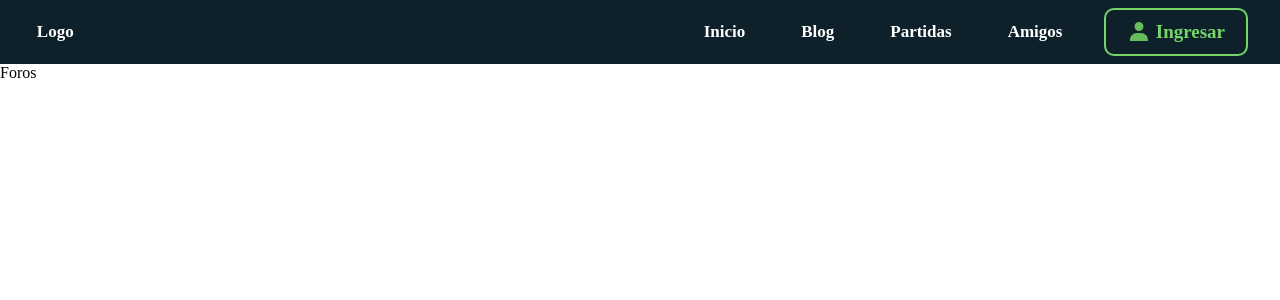
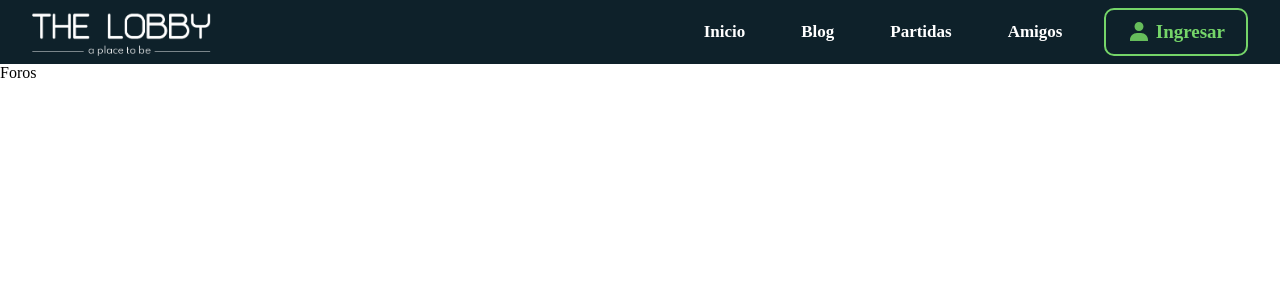
Before and after one commit to Totoneta/frontend-Thelobby, a React (Vite) app in the folder frontend/: page /foros in a window 1280 px wide. Shown: the top 300 px of the page. Built offline with nearby package versions, Linux system fonts and the light colour scheme.

Commit message:
First Commit

```diff
--- a/frontend/src/components/navbar/navbar.css
+++ b/frontend/src/components/navbar/navbar.css
@@ -19,6 +19,10 @@
     display: flex;
     justify-content: space-between;
     width: 10rem;
+}
+
+.navbar-left-container>a>img {
+    height: 3rem;
 }
 
 /* Items derecha */
--- a/frontend/src/components/navbar/navbar.tsx
+++ b/frontend/src/components/navbar/navbar.tsx
@@ -18,7 +18,7 @@ export default function NavBar() {
             <ul className="list-navbar">
 
                 <li className="navbar-left-container">
-                    <Link to='/' className="item-navbar-l"><img src="" alt="" />Logo</Link>
+                    <Link to='/' className="item-navbar-l"><img src="/img/the-lobby-logo.png" alt="" /></Link>
                 </li>
 
                 <li className="navbar-right-container">
```
Also changed, not shown: frontend/public/img/the-lobby-logo.png (added), 5 other files (tests, documents, lock files or other folders).
